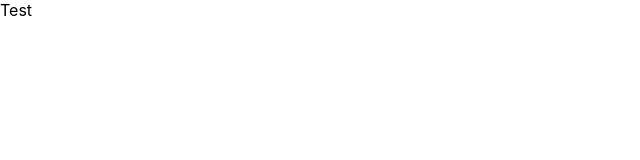
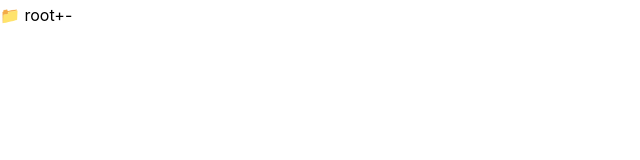
Before and after one commit to sourav2831/file-explorer-react, a React (Create React App) app: page / in a window 1280 px wide. Shown: the top 160 px of the page, without its empty margins (0-640 px from the left). Built offline with nearby package versions, Linux system fonts and the light colour scheme.

Commit message:
added folder component in app

```diff
--- a/src/App.js
+++ b/src/App.js
@@ -1,5 +1,22 @@
+import { useMemo } from "react";
+import { SAMPLE_FILE } from "./constants";
+import { insertFile } from "./utils";
+import Folder from "./Folder";
+import "./index.css";
+
 function App() {
-  return <div>Test</div>;
+  const modifiedSampleFile = useMemo(() => {
+    let obj = { id: 0, name: "root", isDir: true, items: [] };
+    SAMPLE_FILE.forEach((file) => {
+      obj = insertFile(obj, file);
+    });
+    return obj;
+  }, []);
+  return (
+    <div className="App">
+      <Folder fileStructure={modifiedSampleFile} />
+    </div>
+  );
 }
 
 export default App;
```
